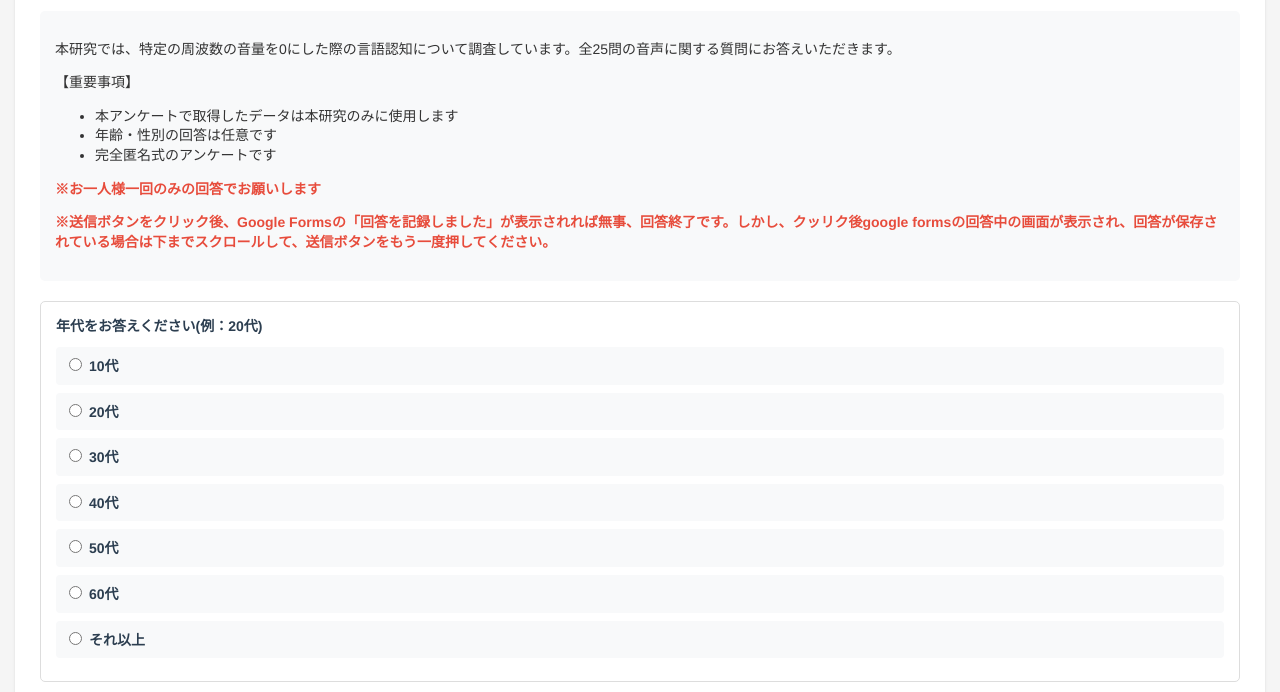
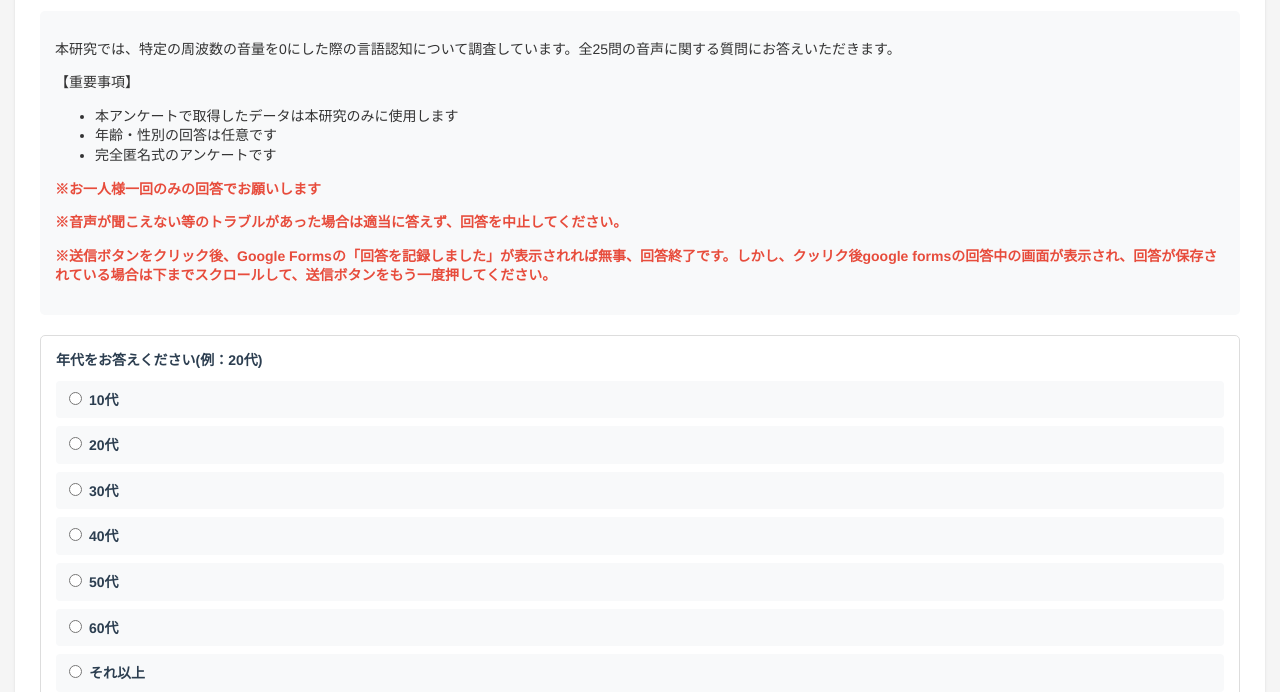
Before and after one commit to surveymandayo/surveyou, a plain HTML site: page index.html in a window 1280 px wide. Shown: the part 108-800 px from the top of the page. Drawn offline with Linux system fonts and the light colour scheme.

Commit message:
注意書きの追加

```diff
--- a/index.html
+++ b/index.html
@@ -122,7 +122,7 @@
 
                 </ul>
                 <p class="important-note">※お一人様一回のみの回答でお願いします</p>
-
+                 <p class="important-note">※音声が聞こえない等のトラブルがあった場合は適当に答えず、回答を中止してください。</p>
                 <p class="important-note">※送信ボタンをクリック後、Google Formsの「回答を記録しました」が表示されれば無事、回答終了です。しかし、クッリク後google formsの回答中の画面が表示され、回答が保存されている場合は下までスクロールして、送信ボタンをもう一度押してください。</p>
 
 
```
